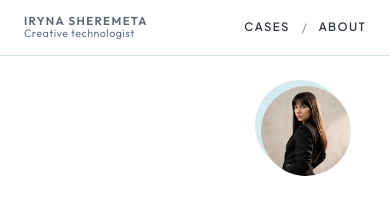
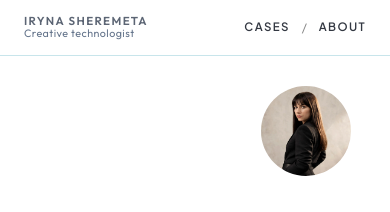
Before and after one commit to Irene2828/porfoliojuly, a Next.js app: page / in a window 390 px wide. Shown: the top 212 px of the page. Built offline with nearby package versions, Linux system fonts and the light colour scheme; no server answers; the database is empty.

Commit message:
style(hero): update image circle offset shadow to white

```diff
--- a/src/app/components/Hero.css
+++ b/src/app/components/Hero.css
@@ -695,7 +695,7 @@
   margin-top: 15px;
   z-index: 1;
   pointer-events: none;
-  box-shadow: -8px -8px 0px rgba(59, 163, 184, 0.22);
+  box-shadow: -8px -8px 0px #ffffff;
 }
 
 .hero-dot-overlay {
@@ -1901,7 +1901,7 @@
     width: clamp(82px, 23vw, 98px) !important;
     height: clamp(82px, 23vw, 98px) !important;
     border-radius: 50% !important;
-    box-shadow: -6px -6px 0px rgba(59, 163, 184, 0.22) !important;
+    box-shadow: -6px -6px 0px #ffffff !important;
     margin: 0 !important;
     padding: 0 !important;
     flex-shrink: 0 !important;
--- a/src/app/index.css
+++ b/src/app/index.css
@@ -876,8 +876,8 @@ h1, h2, h3, h4, h5, h6 {
   max-height: 200px !important;
   margin-top: 0 !important;
   border-radius: 50% !important;
-  /* Rounded brand teal shadow with same low opacity: left/top, 22% opacity */
-  box-shadow: -8px -8px 0px rgba(59, 163, 184, 0.22) !important;
+  /* Rounded white shadow next to image circle */
+  box-shadow: -8px -8px 0px #ffffff !important;
   position: relative !important;
   overflow: visible !important;
 }
@@ -1024,8 +1024,8 @@ h1, h2, h3, h4, h5, h6 {
     padding: 0 !important;
     overflow: visible !important;
     position: relative !important;
-    /* Brand teal offset shadow matching desktop hero */
-    box-shadow: -6px -6px 0px rgba(59, 163, 184, 0.22) !important;
+    /* White offset shadow matching desktop hero */
+    box-shadow: -6px -6px 0px #ffffff !important;
     background: transparent !important;
     border: none !important;
   }
```
